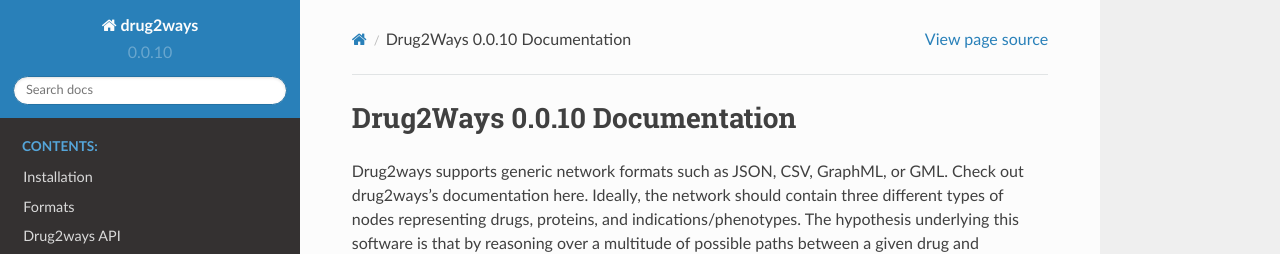
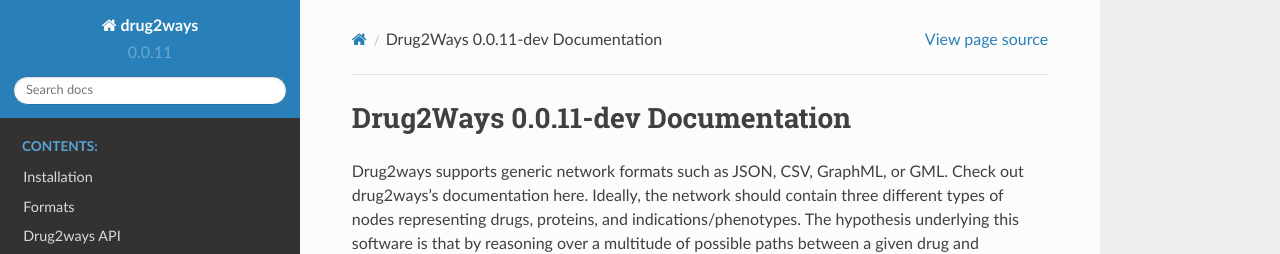
Before and after one commit to drug2ways/drug2ways, a Sphinx documentation site: the page built from docs/source/index.rst, in a window 1280 px wide and 1203 px high. Shown: the top 254 px of the window. Built offline with Sphinx 7.4.7 and the Read the Docs theme 2.0.0, drawn with Linux system fonts in a browser that asks for light colours.

Commit message:
Bump version: 0.0.10 → 0.0.11-dev

```diff
--- a/docs/source/conf.py
+++ b/docs/source/conf.py
@@ -21,7 +21,7 @@
 copyright = '2020, Daniel Rivas Barragan and Daniel Domingo-Fernandez'
 author = 'Daniel Rivas Barragan and Daniel Domingo-Fernandez'
 
-release = '0.0.10'
+release = '0.0.11-dev'
 
 parsed_version = re.match(
     '(?P<major>\d+)\.(?P<minor>\d+)\.(?P<patch>\d+)(?:-(?P<release>[0-9A-Za-z-]+(?:\.[0-9A-Za-z-]+)*))?(?:\+(?P<build>[0-9A-Za-z-]+(?:\.[0-9A-Za-z-]+)*))?',
--- a/setup.cfg
+++ b/setup.cfg
@@ -3,7 +3,7 @@
 ##########################
 [metadata]
 name = drug2ways
-version = 0.0.10
+version = 0.0.11-dev
 description = Reasoning over polar paths in biological networks for drug discovery applications
 long_description = A Python package for reasoning over large-scale biological networks for drug discovery applications in bioinformatics
 
```
Also changed, not shown: .bumpversion.cfg.
